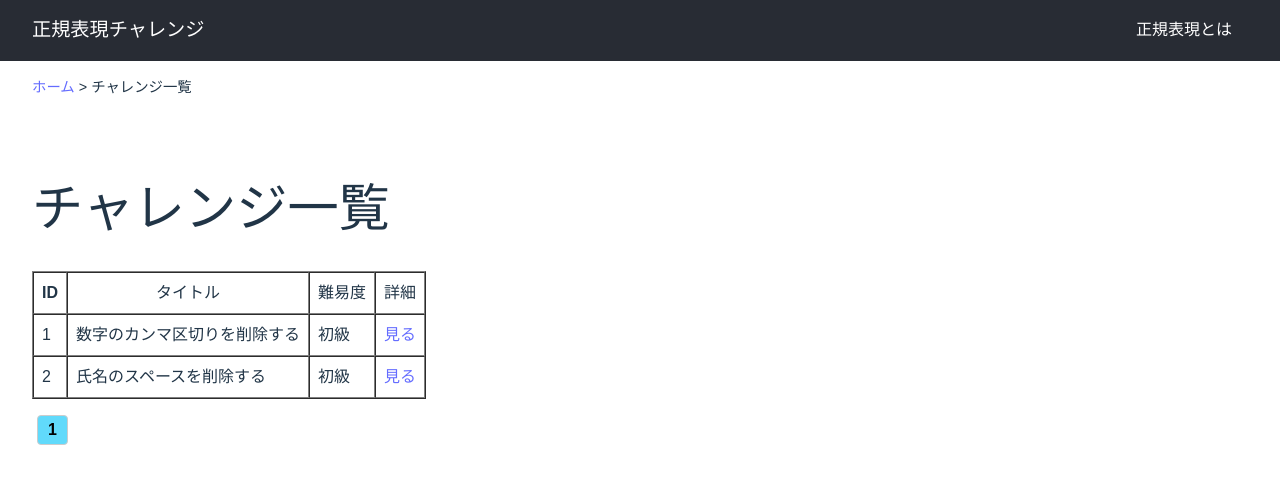
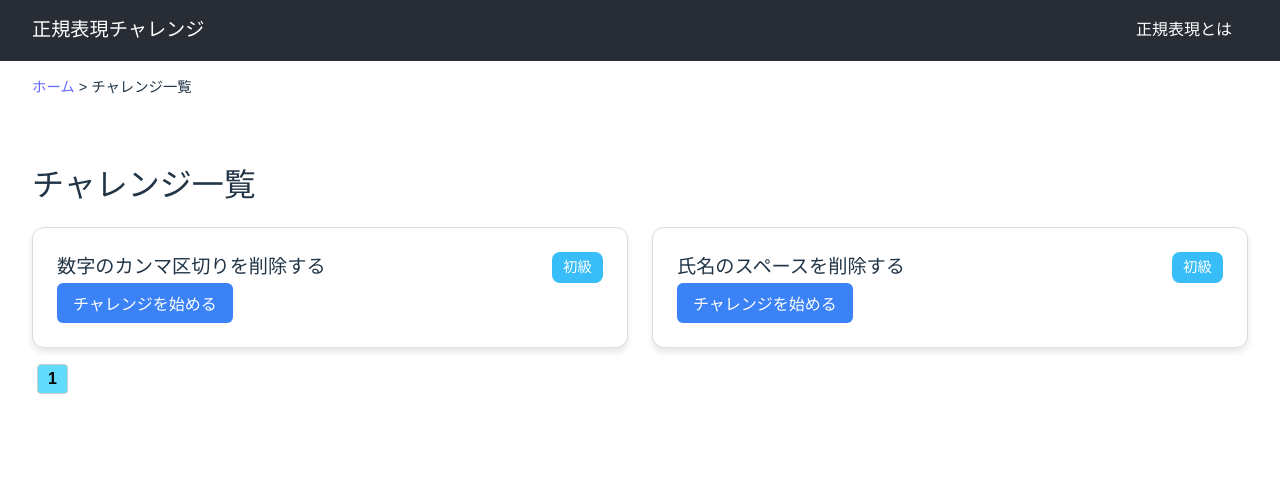
Before and after one commit to ishi720/regex-challenge, a React (Vite) app in the folder client/: page /list in a window 1280 px wide. Shown: the top 484 px of the page. Built offline with nearby package versions, Linux system fonts and the light colour scheme.

Commit message:
一覧ページをタイルのデザインに修正

```diff
--- a/client/src/pages/ListPage.tsx
+++ b/client/src/pages/ListPage.tsx
@@ -4,7 +4,7 @@ import Header from '../components/Header';
 import Breadcrumbs from '../components/Breadcrumbs';
 import { challenges } from '../data/challenges';
 
-const ITEMS_PER_PAGE = 10;
+const ITEMS_PER_PAGE = 12;
 
 const ListPage: React.FC = () => {
   const [searchParams, setSearchParams] = useSearchParams();
@@ -25,35 +25,58 @@ const ListPage: React.FC = () => {
     }
   }, [currentPage, totalPages, setSearchParams]);
 
+  const getBadgeColor = (difficulty: string) => {
+    switch (difficulty) {
+      case '初級': return '#38bdf8';
+      case '中級': return '#facc15';
+      case '上級': return '#f87171';
+      default: return '#e5e7eb';
+    }
+  };
+
   return (
     <>
       <Header />
       <Breadcrumbs />
       <div style={{ padding: '2rem' }}>
-        <h1>チャレンジ一覧</h1>
+        <h1 style={{ fontSize: '2rem', marginBottom: '1.5rem' }}>チャレンジ一覧</h1>
+        <div style={{ display: 'grid', gridTemplateColumns: 'repeat(auto-fit, minmax(300px, 1fr))', gap: '1.5rem' }}>
+          {currentItems.map((challenge) => (
+            <div key={challenge.id} style={{
+              border: '1px solid #ddd',
+              borderRadius: '12px',
+              padding: '1.5rem',
+              boxShadow: '0 4px 6px rgba(0,0,0,0.1)',
+              background: 'white'
+            }}>
+              <div style={{ display: 'flex', justifyContent: 'space-between', alignItems: 'center' }}>
+                <h2 style={{ fontSize: '1.2rem', margin: 0 }}>{challenge.title}</h2>
+                <span style={{
+                  backgroundColor: getBadgeColor(challenge.difficulty),
+                  color: 'white',
+                  padding: '0.3rem 0.7rem',
+                  borderRadius: '8px',
+                  fontSize: '0.9rem'
+                }}>
+                  {challenge.difficulty}
+                </span>
+              </div>
+              <Link to={`/challenge/${challenge.id}`}>
+                <button style={{
+                  background: '#3b82f6',
+                  color: 'white',
+                  border: 'none',
+                  padding: '0.5rem 1rem',
+                  borderRadius: '6px',
+                  cursor: 'pointer'
+                }}>
+                  チャレンジを始める
+                </button>
+              </Link>
+            </div>
+          ))}
+        </div>
 
-        <table border={1} cellPadding={8} cellSpacing={0}>
-          <thead>
-            <tr>
-              <th>ID</th>
-              <th>タイトル</th>
-              <th>難易度</th>
-              <th>詳細</th>
-            </tr>
-          </thead>
-          <tbody>
-            {currentItems.map((challenge) => (
-              <tr key={challenge.id}>
-                <td>{challenge.id}</td>
-                <td>{challenge.title}</td>
-                <td>{challenge.difficulty}</td>
-                <td>
-                  <Link to={`/challenge/${challenge.id}`}>見る</Link>
-                </td>
-              </tr>
-            ))}
-          </tbody>
-        </table>
 
         {/* ページネーション */}
         <div style={{ marginTop: '1rem' }}>
```
